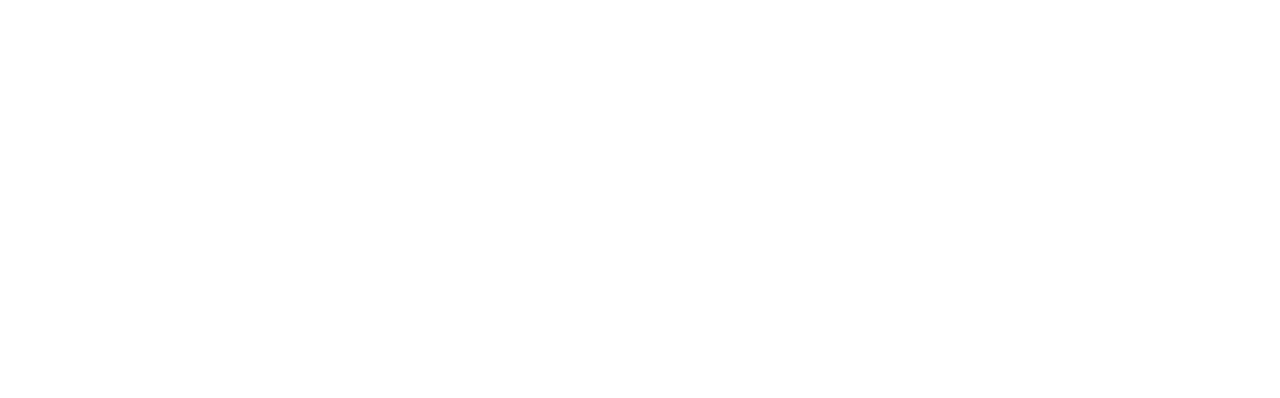
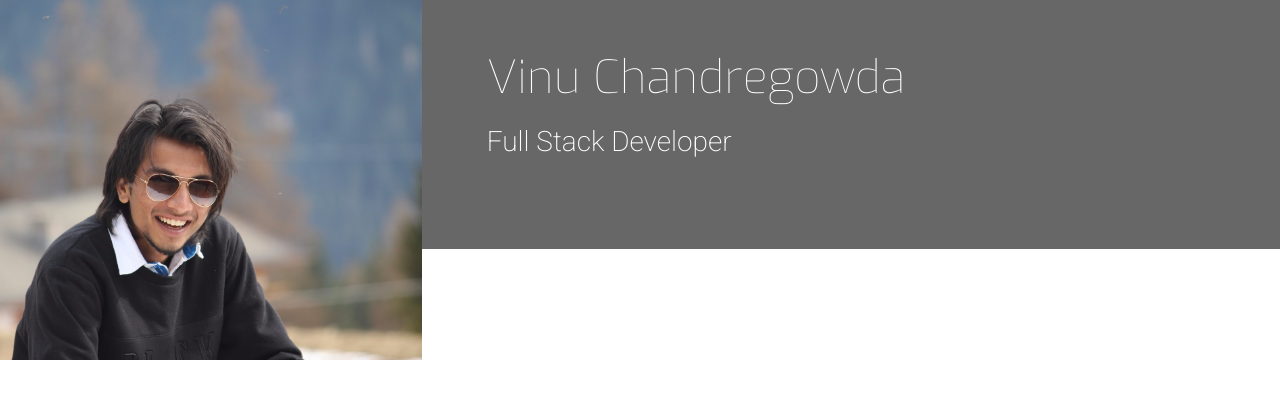
Before and after one commit to vinuc49/Project4-download-my-cv, a plain HTML site: page index.html in a window 1280 px wide. Drawn offline with nearby package versions, Linux system fonts and the light colour scheme.

Commit message:
Update title and name

```diff
--- a/assets/css/style.css
+++ b/assets/css/style.css
@@ -0,0 +1,45 @@
+@import url('https://fonts.googleapis.com/css?family=Roboto:100,200,300,400,500,600,700|Exo:100,200,300,400,500,600,700');
+
+/*--------------------------------------------Colors*/
+
+.bg-color-name-title {
+    background-color: #676767;
+}
+
+/*--------------------------------------------Heading*/
+
+header {
+    margin: 0;
+}
+
+.heading {
+    margin-left: 50px;
+}
+
+.logo {
+    background: url("../images/vinu.png");
+    background-position: center;
+    background-repeat: no-repeat;
+    background-size: cover;
+    min-height: 360px;
+    transition: all .5s ease-in-out;
+    -moz-transition: all .5s ease-in-out;
+    -webkit-transition: all .5s ease-in-out;
+}
+
+.name {
+    font-family: "Exo", sans-serif;
+    font-weight: 100;
+    font-size: 46px;
+    margin-top: 50px;
+    color: #fff;
+}
+
+.title {
+    font-family: "Roboto", sans-serif;
+    font-weight: 200;
+    font-size: 28px;
+    margin-top: 20px;
+    margin-bottom: 90px;
+    color: #fff;
+}
--- a/index.html
+++ b/index.html
@@ -17,16 +17,33 @@
       integrity="sha384-+d0P83n9kaQMCwj8F4RJB66tzIwOKmrdb46+porD/OvrJ+37WqIM7UoBtwHO6Nlg"
       crossorigin="anonymous"
     />
-
+    <link
+      rel="stylesheet"
+      href="https://maxcdn.bootstrapcdn.com/font-awesome/4.7.0/css/font-awesome.min.css"
+      type="text/css"
+    />
+    <link rel="stylesheet" href="assets/css/style.css" />
     <title>Vinu Chandregowda Resume</title>
   </head>
   <body>
-    <header></header>
+    <header>
+      <div class="row">
+        <a class="col-md-4 logo" href="index.html"></a>
+        <div class="col-md-8">
+          <div class="row bg-color-name-title">
+            <div class="col heading">
+              <h1 class="name">Vinu Chandregowda</h1>
+              <h2 class="title">Full Stack Developer</h2>
+            </div>
+          </div>
+        </div>
+      </div>
+    </header>
     <section></section>
     <footer></footer>
-    <!-- Optional JavaScript; choose one of the two! -->
+    <!-- Optional JavaScript; choose one of the two!
 
-    <!-- Option 1: jQuery and Bootstrap Bundle (includes Popper) -->
+    Option 1: jQuery and Bootstrap Bundle (includes Popper)
     <script
       src="https://cdn.jsdelivr.net/npm/jquery@3.5.1/dist/jquery.slim.min.js"
       integrity="sha384-DfXdz2htPH0lsSSs5nCTpuj/zy4C+OGpamoFVy38MVBnE+IbbVYUew+OrCXaRkfj"
@@ -36,7 +53,7 @@
       src="https://cdn.jsdelivr.net/npm/bootstrap@4.6.2/dist/js/bootstrap.bundle.min.js"
       integrity="sha384-Fy6S3B9q64WdZWQUiU+q4/2Lc9npb8tCaSX9FK7E8HnRr0Jz8D6OP9dO5Vg3Q9ct"
       crossorigin="anonymous"
-    ></script>
+    ></script> -->
 
     <!-- Option 2: Separate Popper and Bootstrap JS -->
     <!--
```
Also changed, not shown: assets/images/vinu.png (added).
